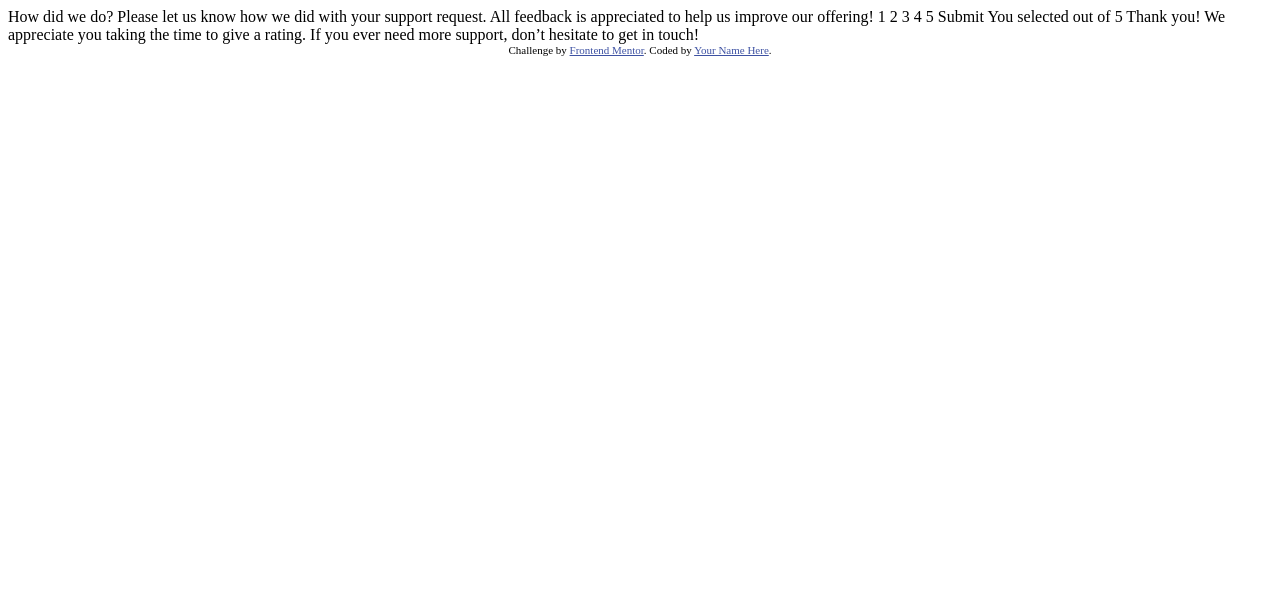
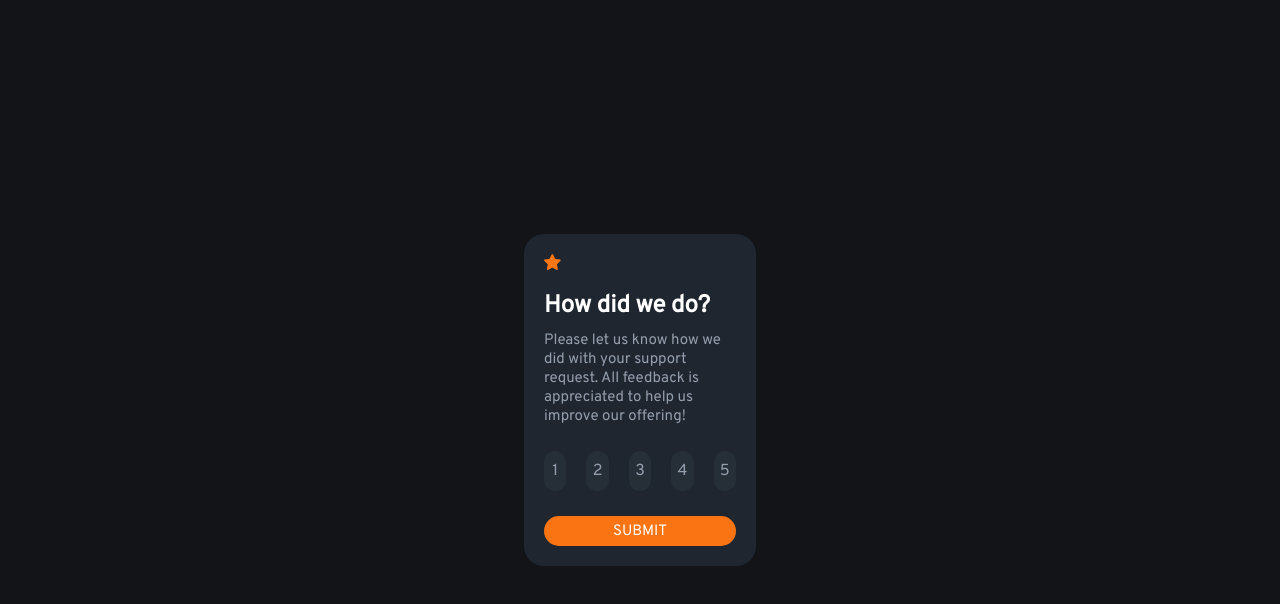
Before and after one commit to sonOFAthena/dom, a plain HTML site: page index.html in a window 1280 px wide. Drawn offline with Linux system fonts and the light colour scheme.

Commit message:
detect clicks

```diff
--- a/index.html
+++ b/index.html
@@ -2,48 +2,45 @@
 <html lang="en">
 <head>
   <meta charset="UTF-8">
-  <meta name="viewport" content="width=device-width, initial-scale=1.0"> <!-- displays site properly based on user's device -->
-
+  <meta name="viewport" content="width=device-width, initial-scale=1.0">
   <link rel="icon" type="image/png" sizes="32x32" href="./images/favicon-32x32.png">
-
+  <link rel="stylesheet" href="style.css">
+  <script src="main.js" type="text/javascript"></script>
   <title>Frontend Mentor | Interactive rating component</title>
-
-  <!-- Feel free to remove these styles or customise in your own stylesheet 👍 -->
   <style>
     .attribution { font-size: 11px; text-align: center; }
     .attribution a { color: hsl(228, 45%, 44%); }
   </style>
 </head>
 <body>
-
-  <!-- Rating state start -->
-
-  How did we do?
-
-  Please let us know how we did with your support request. All feedback is appreciated
-  to help us improve our offering!
-
-  1 2 3 4 5
-
-  Submit
-
-  <!-- Rating state end -->
-
-  <!-- Thank you state start -->
-
-  You selected <!-- Add rating here --> out of 5
-
-  Thank you!
-
-  We appreciate you taking the time to give a rating. If you ever need more support,
-  don’t hesitate to get in touch!
-
-  <!-- Thank you state end -->
-
-
-  <div class="attribution">
-    Challenge by <a href="https://www.frontendmentor.io?ref=challenge" target="_blank">Frontend Mentor</a>.
-    Coded by <a href="#">Your Name Here</a>.
+  <div class="container">
+    <div class="card__up">
+      <img src="images/icon-star.svg" alt="">
+    </div>
+    <div class="card__centerup">
+      <h2>How did we do?</h2>
+      <p>Please let us know how we did with your support request. All feedback is appreciated to help us improve our offering!</p>
+    </div>
+    <div class="card__centerdown" id="card__centerdown">
+      <!-- <div class="circle">
+        1
+      </div>
+      <div class="circle">
+        2
+      </div>
+      <div class="circle">
+        3
+      </div>
+      <div class="circle">
+        4
+      </div>
+      <div class="circle">
+        5
+      </div> -->
+    </div>
+    <div class="card__down">
+      <button>SUBMIT</button>
+    </div>
   </div>
 </body>
 </html>
--- /dev/null
+++ b/main.js
@@ -0,0 +1,25 @@
+window.onload = function () {
+
+  let circleNumbers = document.getElementById("card__centerdown");
+  let div;
+
+  for (let i = 1; i <= 5; i++) {
+    div = document.createElement("div");
+    let span = document.createElement("span");
+    let content = document.createTextNode(`${i}`);
+    span.appendChild(content);
+    div.appendChild(span);
+    console.log(div);
+    circleNumbers.appendChild(div);
+    div.classList.toggle("circle");
+  }
+
+  let buttons = document.querySelectorAll(".circle");
+
+  buttons.forEach(btn=>{
+      btn.addEventListener("click",function(e){
+        btn.classList.toggle("circle--clicked");
+        console.log(btn.innerText + " clicked");
+      });
+  });
+}
--- /dev/null
+++ b/style.css
@@ -0,0 +1,78 @@
+@import url('https://fonts.googleapis.com/css2?family=Overpass:ital,wght@0,400;1,700&display=swap');
+
+* {
+  margin: 0;
+  padding: 0;
+}
+
+body {
+  height: 100vh;
+  display: flex;
+  flex-direction: column;
+  justify-content: center;
+  align-items: center;
+  background-color: hsl(216, 12%, 8%);
+  font-family: 'Overpass', sans-serif;
+}
+
+.container {
+  margin: 0 auto;
+  width: 15%;
+  display: flex;
+  flex-direction: column;
+  justify-content: center;
+  background-color: #1F2630;
+  gap: 15px;
+  padding: 20px;
+  border-radius: 20px;
+}
+
+button {
+  width: 100%;
+  height: 30px;
+  background-color: hsl(25, 97%, 53%);
+  color: white;
+  border: none;
+  border-radius: 20px;
+  font-family: 'Overpass', sans-serif;
+  font-weight: 400;
+  font-size: 15px;
+}
+
+h2 {
+  color: hsl(0, 0%, 100%);
+  margin-bottom: 10px;
+}
+
+p {
+  color: hsl(217, 12%, 63%);
+  font-size: 15px;
+}
+
+.card__centerdown {
+  display: flex;
+  justify-content: center;
+  align-items: center;
+  gap: 20px;
+}
+
+.circle {
+  display: flex;
+  justify-content: center;
+  align-items: center;
+  width: 40px;
+  height: 40px;
+  color: hsl(217, 12%, 63%);
+  border-radius: 20px;
+  background-color: #262F38;
+  margin: 10px 0;
+}
+
+.circle:hover {
+  background-color: #28445f;
+  cursor: pointer;
+}
+
+.circle--clicked {
+  background-color: rgb(67, 65, 230);
+}
```
Also changed, not shown: 1 other file.
